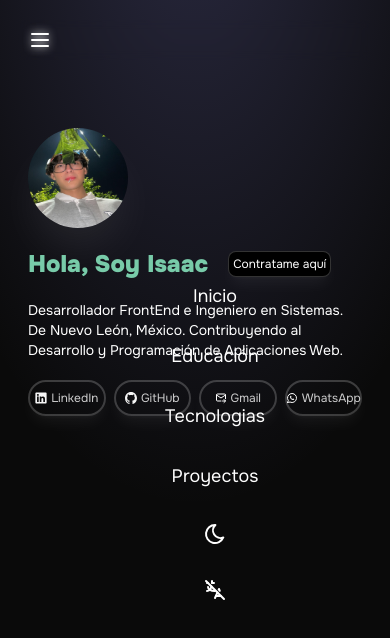
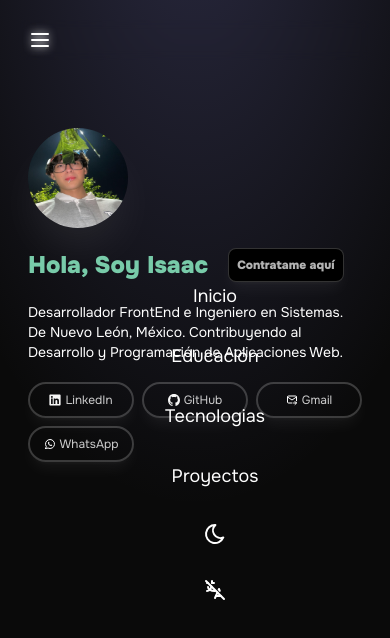
Before and after one commit to Hypeyiii/react_portfolio, a React (Vite) app: page / in a window 390 px wide. Both pictures are taken after a click on the button 40 px from the left and 40 px from the top of the page. Shown: the top 638 px of the page. Built offline with nearby package versions, Linux system fonts and the light colour scheme.

Commit message:
Fixed menu bug

```diff
--- a/src/App.jsx
+++ b/src/App.jsx
@@ -46,7 +46,7 @@ function App() {
 
   return (
     <>
-    <div className='fixed top-0 left-0 right-0 mx-auto mt-5 w-[350px] md:w-[700px]'>
+    <div className='fixed top-0 left-0 right-0 mx-auto mt-5 w-[350px] sm:w-[500px] md:w-[700px]'>
       <div className='backdrop-blur-sm mx-auto text-white flex items-start md:items-center justify-start md:justify-center
          font-medium'>
         {isMobile ?
@@ -54,7 +54,7 @@ function App() {
             <button className='hover:bg-white/20 p-2 transition-all duration-300' onClick={handleMenuModal}>
             <img src={menu} alt="Menu Icon" className='size-6'/>
           </button>
-      <div className='menu h-screen w-screen text-white hidden fixed top-0 bottom-0 backdrop-blur-sm'
+      <div className='z-40 menu h-screen w-screen text-white hidden fixed top-0 bottom-0 backdrop-blur-sm'
       onClick={handleMenuModal}>
       <ul className='entrance-container flex flex-col gap-y-4 text-lg items-center justify-center absolute top-0 right-0 bottom-0 left-0'>
         <a href="#"><li className='hover:bg-gray-500/85 p-2 rounded-full transition-all duration-300
@@ -129,16 +129,16 @@ function App() {
         </ul>}
       </div>
     </div>
-      <div className='mt-32 flex w-[350px] md:w-[700px] mx-auto flex-col px-2'>
+      <div className='mt-32 flex w-[350px] sm:w-[500px] md:w-[700px] mx-auto flex-col px-2'>
           <img src={avatar} alt="Avatar Logo" className='size-[100px] rounded-full shadow-2xl shadow-white/10'/>
         <div className='text-white mt-5 flex flex-row gap-x-5 md:gap-x-8 items-center justify-start'>
           <h1 className='font-semibold text-2xl md:text-3xl lg:text-5xl' data-translate='title' id='title'>
             {languageMode ? "Hello, I'm Isaac" : "Hola, Soy Isaac"}
           </h1>
-          <button className='p-1 md:p-2 border border-white/20 rounded-lg shadow-lg shadow-white/5 bg-black
-           text-white text-xs hover:bg-white/20 transition-all duration-300 md:font-semibold
-           active:scale-105 active:duration-75'>
-              {languageMode ? <h1>Hire me here</h1> : "Contratame aquí"}
+          <button className='p-2 border border-white/20 rounded-lg shadow-lg shadow-white/5 bg-black
+           text-white text-xs hover:bg-white/5 transition-all duration-300 md:font-semibold
+           active:scale-105 active:duration-75 font-semibold text-white/70 hover:text-white'>
+              {languageMode ? <h1>Hire me here</h1> : <h1>Contratame aquí</h1>}
            </button>
         </div>
         <div className='text-white mt-5 font-light text-sm md:text-lg xl:text-xl text-wrap' data-translate='description'>
@@ -148,7 +148,7 @@ function App() {
             :"Desarrollador FrontEnd e Ingeniero en Sistemas. De Nuevo León, México. Contribuyendo al Desarrollo y Programación de Aplicaciones Web."
             }
           </p>
-          <div className='mt-5 grid grid-cols-4 auto-rows-auto items-cente justify-center gap-x-2 md:gap-x-4'>
+          <div className='mt-5 grid grid-cols-3 sm:grid-cols-4 gap-y-2 auto-rows-auto items-cente justify-center gap-x-2 md:gap-x-4'>
               <a href="#">
                 <Button
                   logo={linkedin}
--- a/src/Components/Button.jsx
+++ b/src/Components/Button.jsx
@@ -2,10 +2,10 @@ function button({contactBy,logo}) {
     return (
       <div className='col-span-1 items-center justify-start flex text-white'>
         <button className="p-2 flex flex-row gap-x-1 md:gap-x-2 items-center justify-center border-[2px] border-white/20
-        rounded-full w-full hover:bg-white/10 transition-all duration-300 shadow-lg shadow-white/5 text-white
-        active:scale-105 active:duration-75">
+        rounded-full w-full hover:bg-white/5 transition-all duration-300 shadow-lg shadow-white/5 text-white
+        active:scale-105 active:duration-75 text-white/80 hover:text-white">
             <img src={logo} alt="Logo" className="size-3 md:size-4 fill-current stroke-current"/>
-          <h1 className="md:font-semibold text-xs md:text-sm text-white/80">{contactBy}</h1>
+          <h1 className="md:font-semibold text-xs md:text-sm">{contactBy}</h1>
       </button>
       </div>
     )
```
